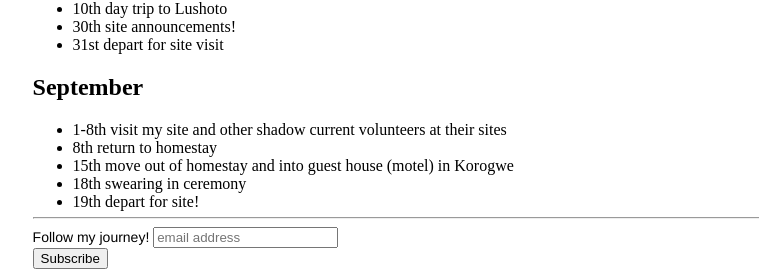
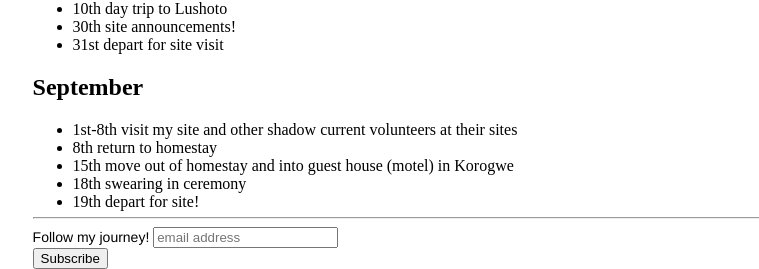
Before and after one commit to caliholman/caliholman.github.io, a Jekyll site: the page built from timeline.md, in a window 1280 px wide. Shown: the part 1656-1925 px from the top of the page, without its empty margins (145-904 px from the left). Built offline with Jekyll 4.4.1, drawn with Linux system fonts in a browser that asks for light colours; comment, search, counter and statistics services are not loaded.

Commit message:
Update timeline.md

```diff
--- a/timeline.md
+++ b/timeline.md
@@ -69,7 +69,7 @@ permalink: /timeline/
 * 31st depart for site visit
 
 ## September
-* 1-8th visit my site and other shadow current volunteers at their sites
+* 1st-8th visit my site and other shadow current volunteers at their sites
 * 8th return to homestay
 * 15th move out of homestay and into guest house (motel) in Korogwe
 * 18th swearing in ceremony
```
